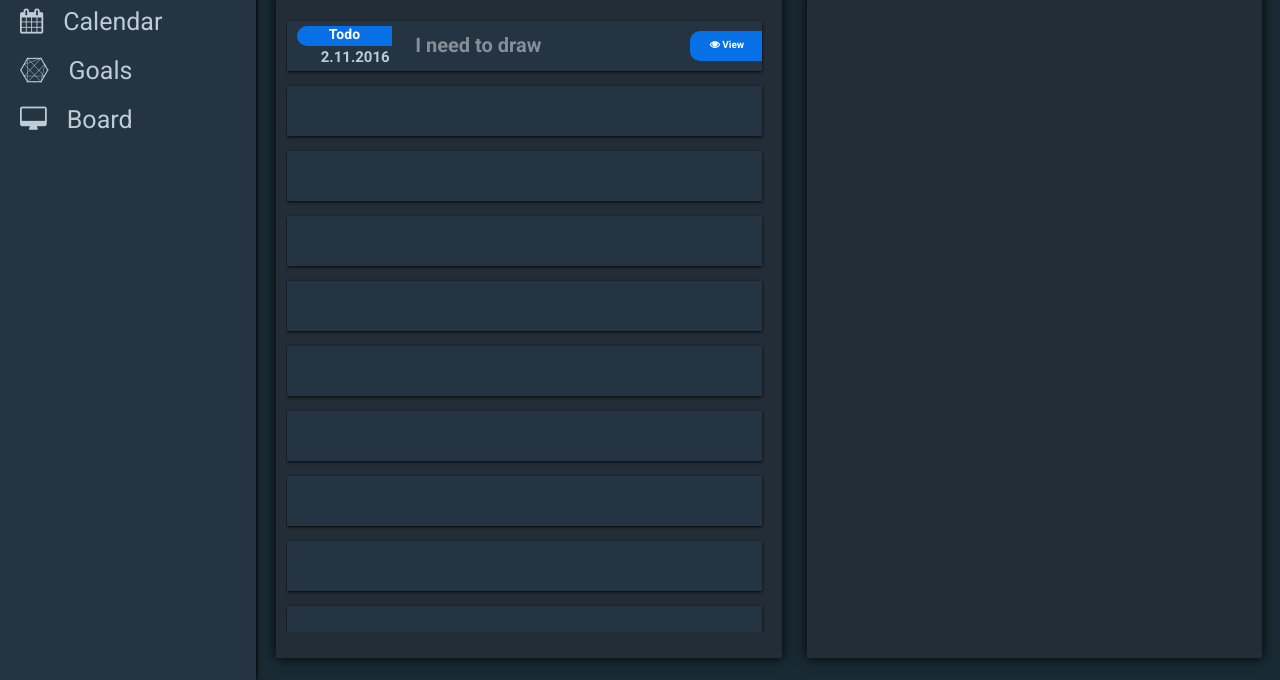
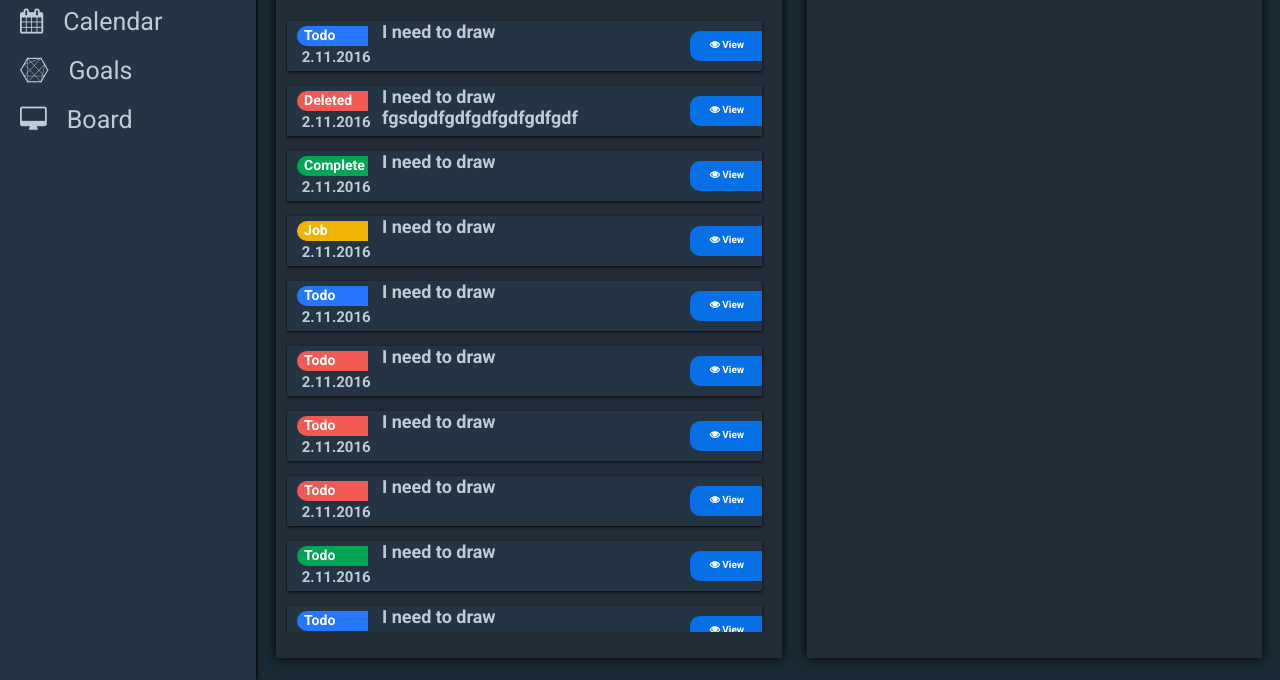
Before and after one commit to Vorh/dbd-front, a plain HTML site: page index.html in a window 1280 px wide. Shown: the part 120-800 px from the top of the page. Drawn offline with nearby package versions, Linux system fonts and the light colour scheme; files that its build step writes are made by us from their sources.

Commit message:
[ ADD ] todo item new css

```diff
--- a/index.html
+++ b/index.html
@@ -28,24 +28,66 @@
             </div>
             <div class="todo-box">
                 <div class="todo-line">
-                    <div class="todo-label">Todo</div>
+                    <div class="todo-label todo"><i>Todo</i></div>
                     <div class="todo-date">2.11.2016</div>
                     <div class="todo-caption">I need to draw</div>
                     <div class="todo-btn"><i><i class="fa fa-eye" aria-hidden="true"></i> View</i></div>
                 </div>
-                <div class="todo-line"></div>
-                <div class="todo-line"></div>
-                <div class="todo-line"></div>
-                <div class="todo-line"></div>
-                <div class="todo-line"></div>
-                <div class="todo-line"></div>
-                <div class="todo-line"></div>
-                <div class="todo-line"></div>
-                <div class="todo-line"></div>
-                <div class="todo-line"></div>
-                <div class="todo-line"></div>
-                <div class="todo-line"></div>
-                <div class="todo-line"></div>
+                <div class="todo-line">
+                    <div class="todo-label deleted"><i>Deleted</i></div>
+                    <div class="todo-date">2.11.2016</div>
+                    <div class="todo-caption">I need to draw fgsdgdfgdfgdfgdfgdfgdf</div>
+                    <div class="todo-btn"><i><i class="fa fa-eye" aria-hidden="true"></i> View</i></div>
+                </div>
+                <div class="todo-line">
+                    <div class="todo-label complete"><i>Complete</i></div>
+                    <div class="todo-date">2.11.2016</div>
+                    <div class="todo-caption">I need to draw</div>
+                    <div class="todo-btn"><i><i class="fa fa-eye" aria-hidden="true"></i> View</i></div>
+                </div>
+                <div class="todo-line">
+                    <div class="todo-label job"><i>Job</i></div>
+                    <div class="todo-date">2.11.2016</div>
+                    <div class="todo-caption">I need to draw</div>
+                    <div class="todo-btn"><i><i class="fa fa-eye" aria-hidden="true"></i> View</i></div>
+                </div>
+                <div class="todo-line">
+                    <div class="todo-label todo"><i>Todo</i></div>
+                    <div class="todo-date">2.11.2016</div>
+                    <div class="todo-caption">I need to draw</div>
+                    <div class="todo-btn"><i><i class="fa fa-eye" aria-hidden="true"></i> View</i></div>
+                </div>
+                <div class="todo-line">
+                    <div class="todo-label deleted"><i>Todo</i></div>
+                    <div class="todo-date">2.11.2016</div>
+                    <div class="todo-caption">I need to draw</div>
+                    <div class="todo-btn"><i><i class="fa fa-eye" aria-hidden="true"></i> View</i></div>
+                </div>
+                <div class="todo-line">
+                    <div class="todo-label deleted"><i>Todo</i></div>
+                    <div class="todo-date">2.11.2016</div>
+                    <div class="todo-caption">I need to draw</div>
+                    <div class="todo-btn"><i><i class="fa fa-eye" aria-hidden="true"></i> View</i></div>
+                </div>
+                <div class="todo-line">
+                    <div class="todo-label deleted"><i>Todo</i></div>
+                    <div class="todo-date">2.11.2016</div>
+                    <div class="todo-caption">I need to draw</div>
+                    <div class="todo-btn"><i><i class="fa fa-eye" aria-hidden="true"></i> View</i></div>
+                </div>
+                <div class="todo-line">
+                    <div class="todo-label complete"><i>Todo</i></div>
+                    <div class="todo-date">2.11.2016</div>
+                    <div class="todo-caption">I need to draw</div>
+                    <div class="todo-btn"><i><i class="fa fa-eye" aria-hidden="true"></i> View</i></div>
+                </div>
+                <div class="todo-line">
+                    <div class="todo-label todo"><i>Todo</i></div>
+                    <div class="todo-date">2.11.2016</div>
+                    <div class="todo-caption">I need to draw</div>
+                    <div class="todo-btn"><i><i class="fa fa-eye" aria-hidden="true"></i> View</i></div>
+                </div>
+
             </div>
 
         </div>
--- a/styles/desks/todo.scss
+++ b/styles/desks/todo.scss
@@ -1,3 +1,5 @@
+
+
 
 #todo-desk {
   height: 90%;
@@ -66,29 +68,55 @@
   background: $dark-blue;
   box-shadow: 0px 1px 3px 0px #060606;
   position: relative;
+  font-style: normal ;
 
 }
 
 .todo-label {
   margin: 5px 0px 0px 10px;
-  background: $blue-white;
-  color: white;
-  font-size: 14px;
   position: absolute;
   cursor: default;
-  width: 20%;
+  width: 15%;
   height: 20px;
-  text-align: center;
+
   border-top-left-radius: 10px;
   border-bottom-left-radius: 10px;
-  font-weight: bold;
+
+  i {
+    font-style: normal ;
+    color: white;
+    font-size: 14px;
+    top: 5%;
+    left: 10%;
+    position: absolute;
+    font-weight: bold;
+  }
+
+
+
+
+}
+
+.todo-label.todo {
+  background: $m-blue;
+}
+.todo-label.job {
+  background: $m-yellow;
+}
+
+.todo-label.deleted {
+  background: $m-red;
+}
+
+.todo-label.complete {
+  background: $m-green;
 }
 
 .todo-date{
   position: absolute;
   margin: 10px 0px 0px 10px;
   top: 35%;
-  left: 5%;
+  left: 1%;
   color: #bfccd5;
   font-size: 15px;
   font-weight: bold;
@@ -96,11 +124,12 @@
 
 .todo-caption {
   position: absolute;
-  left: 27%;
-  top:25%;
-  color: #868f98;
-  font-size: 20px;
+  left: 20%;
+  top:0%;
+  color: #c0ccd5;
+  font-size: 18px;
   font-weight: bold;
+  width: 65%;
 }
 
 .todo-btn {
--- a/styles/main.scss
+++ b/styles/main.scss
@@ -5,6 +5,11 @@ $dark-navy: #232f3b;
 $navy-dark: #232d37;
 $blue-white:#0770e6;
 
+
+$m-blue:#2577ff;
+$m-red:#f15a52;
+$m-yellow:#f0b203;
+$m-green:#00a654;
 
 $font-main: 'Roboto', sans-serif;
 
```
